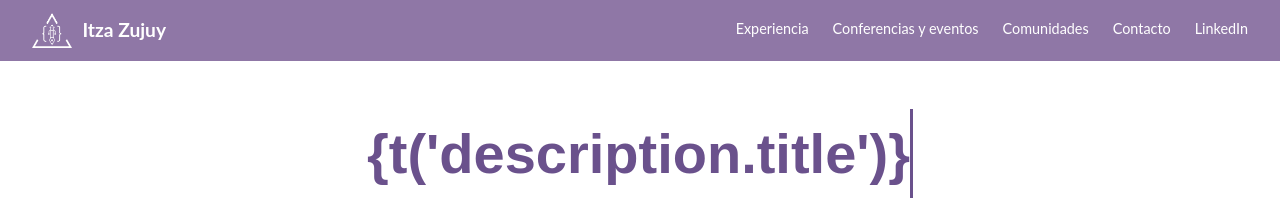
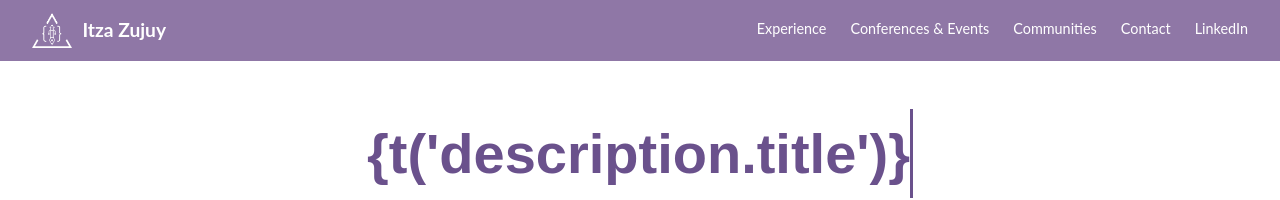
Before and after one commit to Zujuy/itza-zujuy, a React (Create React App) app: page / in a window 1280 px wide. Shown: the top 200 px of the page. Built offline with nearby package versions, Linux system fonts and the light colour scheme.

Commit message:
adding translation to menu

```diff
--- a/src/components/Header/Header.js
+++ b/src/components/Header/Header.js
@@ -1,5 +1,6 @@
 import React, { useState, useEffect } from 'react';
 import styled from 'styled-components';
+import { useTranslation } from 'react-i18next';
 import { FaBars, FaTimes } from 'react-icons/fa';
 import logo from '../../assets/logo-itzazujuy-blanco.png';
 
@@ -99,6 +100,7 @@ const Nav = styled.nav`
 `;
 
 const Header = () => {
+  const { t } = useTranslation();
   const [menuOpen, setMenuOpen] = useState(false);
   const [activeSection, setActiveSection] = useState('');
 
@@ -133,10 +135,10 @@ const Header = () => {
         {menuOpen ? <FaTimes /> : <FaBars />}
       </MenuIcon>
       <Nav open={menuOpen}>
-        <a href="#experience" className={activeSection === 'experience' ? 'active' : ''} onClick={() => setMenuOpen(false)}>Experiencia</a>
-        <a href="#conferences" className={activeSection === 'conferences' ? 'active' : ''} onClick={() => setMenuOpen(false)}>Conferencias y eventos</a>
-        <a href="#communities" className={activeSection === 'communities' ? 'active' : ''} onClick={() => setMenuOpen(false)}>Comunidades</a>
-        <a href="#contact" className={activeSection === 'contact' ? 'active' : ''} onClick={() => setMenuOpen(false)}>Contacto</a>
+        <a href="#experience" className={activeSection === 'experience' ? 'active' : ''} onClick={() => setMenuOpen(false)}>{t('menu.experience')}</a>
+        <a href="#conferences" className={activeSection === 'conferences' ? 'active' : ''} onClick={() => setMenuOpen(false)}>{t('menu.conference')}</a>
+        <a href="#communities" className={activeSection === 'communities' ? 'active' : ''} onClick={() => setMenuOpen(false)}>{t('menu.community')}</a>
+        <a href="#contact" className={activeSection === 'contact' ? 'active' : ''} onClick={() => setMenuOpen(false)}>{t('menu.contact')}</a>
         <a href="https://www.linkedin.com/in/itza-blanco/" target="_blank" rel="noopener noreferrer" onClick={() => setMenuOpen(false)}>LinkedIn</a>
       </Nav>
     </HeaderContainer>
```
